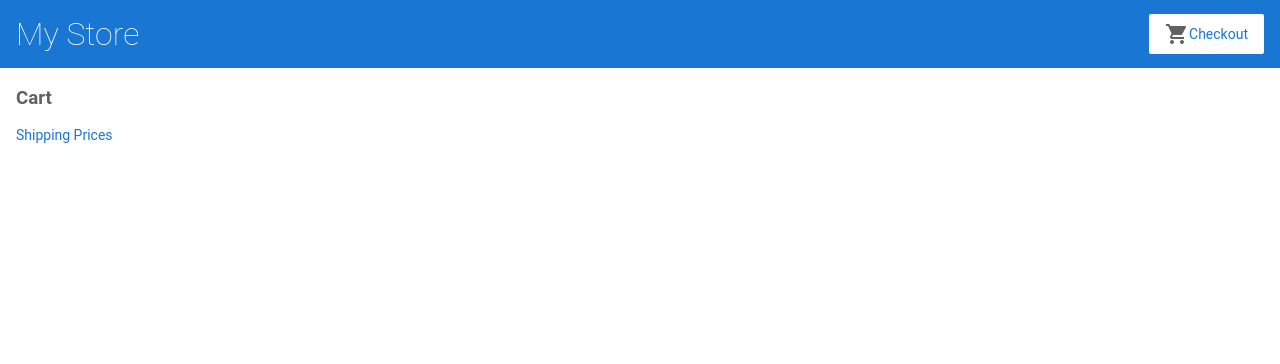
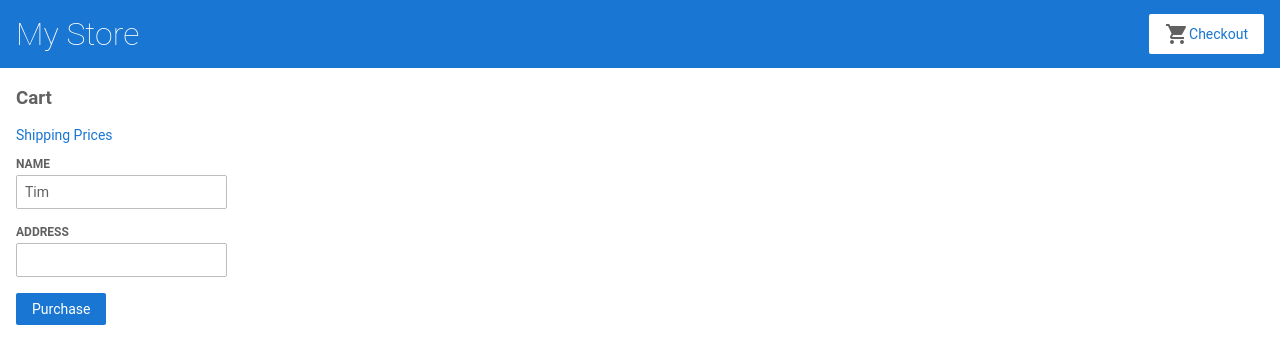
Before and after one commit to holmestm/angular-tutorial, an Angular app: page /cart in a window 1280 px wide. Shown: the top 364 px of the page. Built offline with nearby package versions, Linux system fonts and the light colour scheme.

Commit message:
Checkout

```diff
--- a/src/app/cart/cart.component.html
+++ b/src/app/cart/cart.component.html
@@ -8,3 +8,21 @@
   <span>{{ item.name }}</span>
   <span>{{ item.price | currency }}</span>
 </div>
+
+<form [formGroup]="checkoutForm" (ngSubmit)="onSubmit()">
+  <div>
+    <label for="name">
+      Name
+    </label>
+    <input id="name" type="text" formControlName="name" />
+  </div>
+  <div>
+    <label for="address">
+      Address
+    </label>
+    <input id="address" type="text" formControlName="address" />
+  </div>
+
+  <button class="button" type="submit">Purchase</button>
+
+</form>
--- a/src/app/cart/cart.component.ts
+++ b/src/app/cart/cart.component.ts
@@ -1,4 +1,5 @@
 import { Component } from '@angular/core';
+import { FormBuilder } from '@angular/forms';
 import { CartService } from '../cart.service';
 
 @Component({
@@ -9,5 +10,22 @@
 export class CartComponent {
   items = this.cartService.getItems();
 
-  constructor(private cartService: CartService) {}
+  checkoutForm = this.formBuilder.group({
+    name: 'Tim',
+    address: '',
+  });
+
+  onSubmit() {
+    window.alert(
+      `Your order has been submitted ${JSON.stringify(this.checkoutForm.value)}`
+    );
+    console.warn(this.checkoutForm.value);
+    this.items = this.cartService.clearCart();
+    this.checkoutForm.reset();
+  }
+
+  constructor(
+    private cartService: CartService,
+    private formBuilder: FormBuilder
+  ) {}
 }
```
